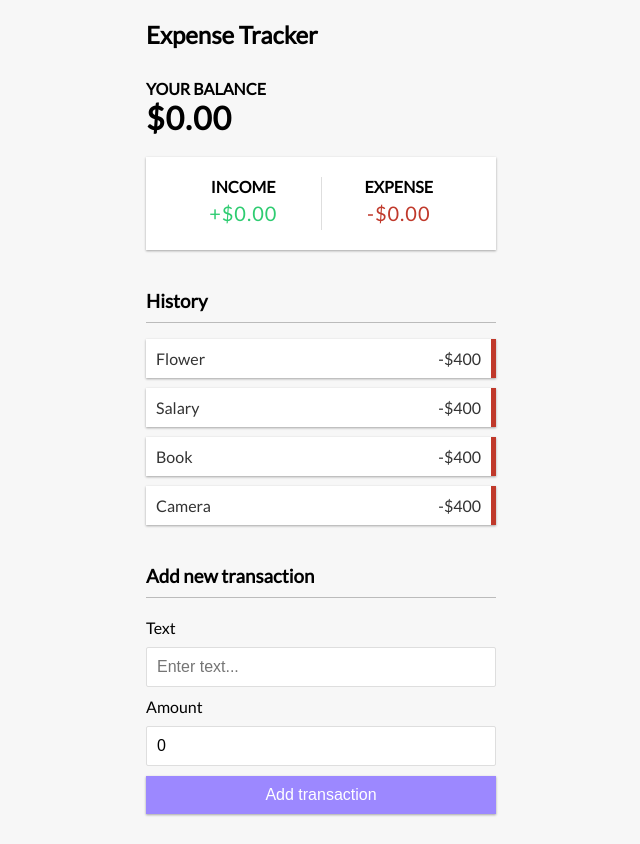
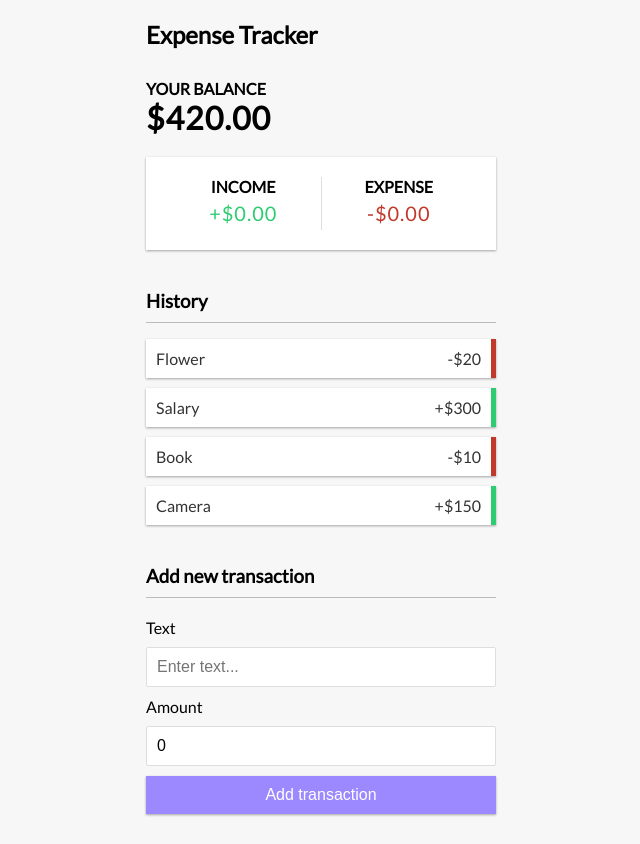
Before and after one commit to Yuji5117/expense_tracker_react, a React (Create React App) app: page / in a window 1280 px wide. Shown: the whole page, without its empty margins (319-959 px from the left). Built offline with nearby package versions, Linux system fonts and the light colour scheme.

Commit message:
transactionとbalanceを動的に表示する様に修正

```diff
--- a/src/components/Balance.tsx
+++ b/src/components/Balance.tsx
@@ -1,10 +1,17 @@
-import React from "react";
+import React, { useContext } from "react";
+import { GlobalContext, TransactionType } from "../context/GlobalState";
 
 const Balance = () => {
+  const { transactions }: { transactions: TransactionType[] } =
+    useContext(GlobalContext);
+
+  const amounts = transactions.map((transaction) => transaction.amount);
+  const total = amounts.reduce((acc, item) => acc + item, 0).toFixed(2);
+
   return (
     <>
       <h4>Your Balance</h4>
-      <h1>$0.00</h1>
+      <h1>${total}</h1>
     </>
   );
 };
--- a/src/components/Transaction.tsx
+++ b/src/components/Transaction.tsx
@@ -1,11 +1,15 @@
 import React from "react";
 import { TransactionType } from "../context/GlobalState";
 
-const Transaction = ({transaction}: {transaction: TransactionType}) => {
+const Transaction = ({ transaction }: { transaction: TransactionType }) => {
+  const sign = transaction.amount < 0 ? "-" : "+";
   return (
     <div>
-      <li className="minus">
-        {transaction.text} <span>-$400</span>
+      <li className={transaction.amount < 0 ? "minus" : "plus"}>
+        {transaction.text}{" "}
+        <span>
+          {sign}${Math.abs(transaction.amount)}
+        </span>
         <button className="delete-btn">x</button>
       </li>
     </div>
```
